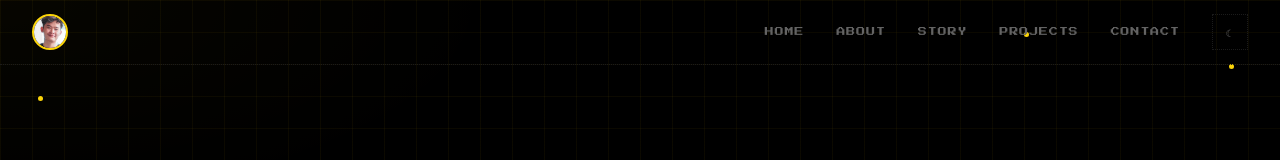
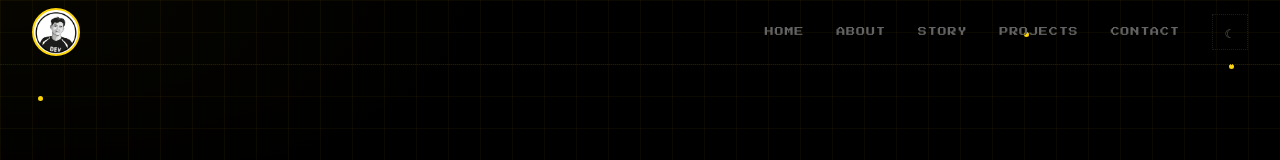
Before and after one commit to NguyenNguyen0/my-portfolio, a Next.js app: page / in a window 1280 px wide. Shown: the top 160 px of the page. Built offline with nearby package versions, Linux system fonts and the light colour scheme.

Commit message:
feat: Add pixel avatar image and update theme toggle text size for improved UI

```diff
--- a/src/components/ui/resizable-navbar.tsx
+++ b/src/components/ui/resizable-navbar.tsx
@@ -48,9 +48,9 @@ export function ResizableNavbar() {
 				<div className="flex justify-between items-center h-16">
 					{/* Logo */}
 					<a href="#hero" aria-label="Back to top" className="flex-shrink-0 group">
-						<div className="relative w-9 h-9 rounded-full overflow-hidden border-2 border-primary transition-all duration-150 group-hover:shadow-[0_0_0_3px_color-mix(in_oklch,var(--primary)_25%,transparent)]">
+						<div className="relative w-12 h-12 rounded-full overflow-hidden border-2 border-primary transition-all duration-150 bg-white group-hover:shadow-[0_0_0_3px_color-mix(in_oklch,var(--primary)_25%,transparent)]">
 							<Image
-								src="/avatar.jpg"
+								src="/dev-icon.png"
 								height={36}
 								width={36}
 								alt="Nguyễn Trung Nguyên"
--- a/src/components/ui/theme-toggle.tsx
+++ b/src/components/ui/theme-toggle.tsx
@@ -29,7 +29,7 @@ export function ThemeToggle() {
 					animate={{ opacity: 1, rotate: 0, scale: 1 }}
 					exit={{ opacity: 0, rotate: 90, scale: 0.6 }}
 					transition={{ duration: 0.2, ease: 'easeOut' }}
-					className="absolute font-pixel text-[10px] leading-none select-none"
+					className="absolute font-pixel text-[12px] leading-none select-none"
 					aria-hidden="true"
 				>
 					{isDark ? '☾' : '☀'}
```
Also changed, not shown: public/pixel-avatar.png (added).
